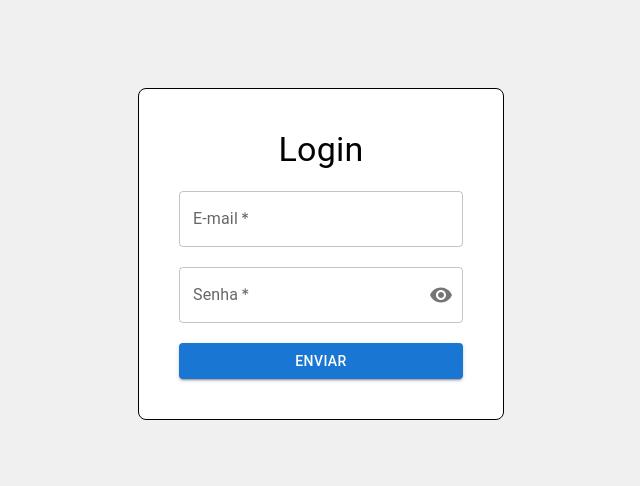
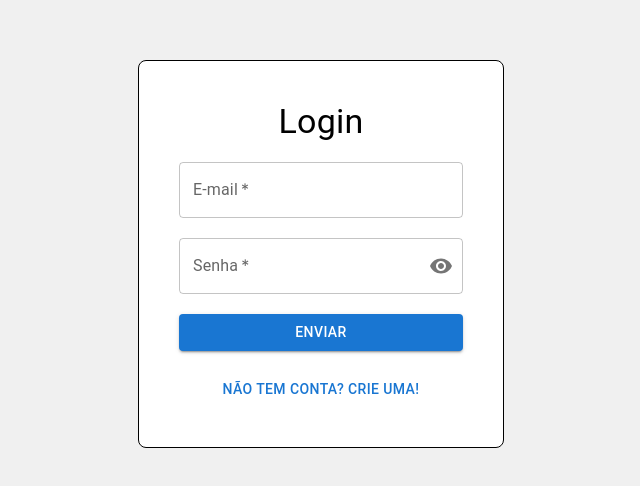
Before and after one commit to cp-operacional/authproject, a React (Create React App) app: page /login in a window 1280 px wide. Shown: the part 146-632 px from the top of the page, without its empty margins (319-959 px from the left). Built offline with nearby package versions, Linux system fonts and the light colour scheme.

Commit message:
feat: register button

```diff
--- a/src/components/LoginForm/index.tsx
+++ b/src/components/LoginForm/index.tsx
@@ -1,4 +1,5 @@
 import { FormEvent, useState } from 'react'
+import { useNavigate } from 'react-router-dom'
 import {
   Button,
   IconButton,
@@ -21,6 +22,8 @@ const LoginForm = () => {
   const [errorMessage, setErrorMessage] = useState('')
   const [isRequesting, setIsRequesting] = useState(false)
   const [showPassword, setShowPassword] = useState(false)
+
+  const navigate = useNavigate()
 
   const { login } = useAuth()
 
@@ -53,6 +56,10 @@ const LoginForm = () => {
 
   const handleClickShowPassword = () => {
     setShowPassword(!showPassword)
+  }
+
+  const handleOnClickRegister = () => {
+    navigate('/register')
   }
 
   return (
@@ -96,6 +103,14 @@ const LoginForm = () => {
         <Button type="submit" variant="contained" disabled={isRequesting}>
           Enviar
         </Button>
+        <Button
+          type="button"
+          variant="text"
+          disabled={isRequesting}
+          onClick={handleOnClickRegister}
+        >
+          Não tem conta? Crie uma!
+        </Button>
       </S.FormContainer>
     </S.Container>
   )
```
